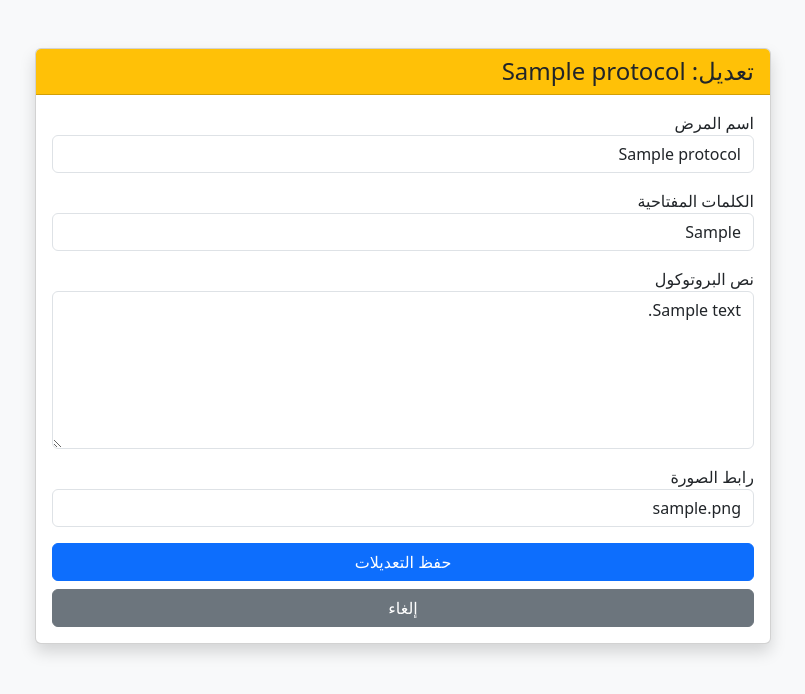
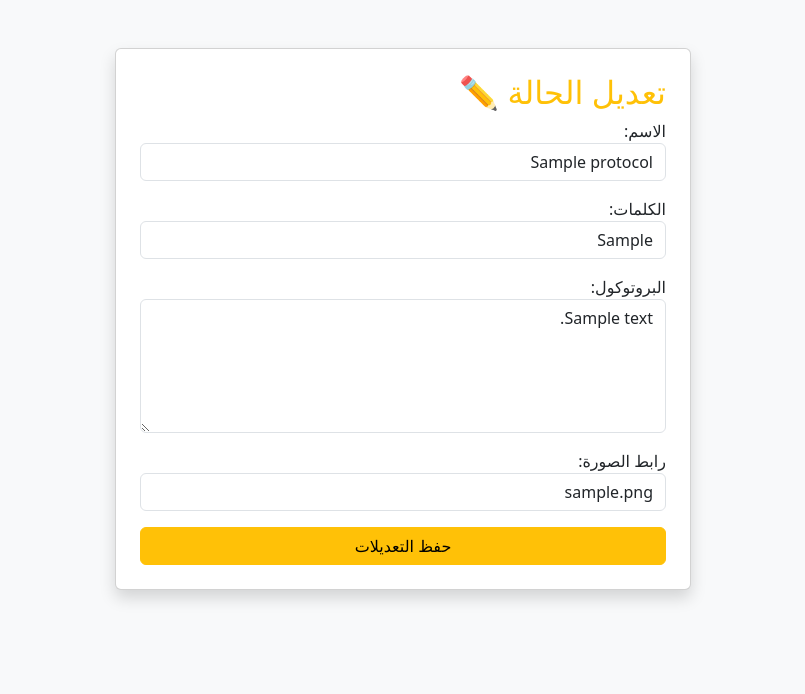
Before and after one commit to abohamza122025-a11y/PhysioExpert-Pro, a Flask app: page /admin/edit/1 in a window 1280 px wide. Shown: the top 694 px of the page, without its empty margins (237-1042 px from the left). Run offline with Flask 3, Linux system fonts and the light colour scheme; a user stored in the database is signed in; tables that the repository leaves empty hold one stand-in row (values such as "Sample post").

Commit message:
Update edit_protocol.html

```diff
--- a/templates/edit_protocol.html
+++ b/templates/edit_protocol.html
@@ -1,42 +1,20 @@
 <!DOCTYPE html>
 <html lang="ar" dir="rtl">
 <head>
-    <meta charset="UTF-8">
-    <title>تعديل البروتوكول</title>
+    <meta charset="UTF-8"><title>تعديل</title>
     <link href="https://cdn.jsdelivr.net/npm/bootstrap@5.3.0/dist/css/bootstrap.min.css" rel="stylesheet">
 </head>
-<body class="bg-light">
-    <div class="container mt-5">
-        <div class="row justify-content-center">
-            <div class="col-md-8">
-                <div class="card shadow">
-                    <div class="card-header bg-warning text-dark">
-                        <h4 class="mb-0">تعديل: {{ protocol.disease_name }}</h4>
-                    </div>
-                    <div class="card-body">
-                        <form method="POST">
-                            <div class="mb-3">
-                                <label>اسم المرض</label>
-                                <input type="text" name="disease_name" class="form-control" value="{{ protocol.disease_name }}" required>
-                            </div>
-                            <div class="mb-3">
-                                <label>الكلمات المفتاحية</label>
-                                <input type="text" name="keywords" class="form-control" value="{{ protocol.keywords }}">
-                            </div>
-                            <div class="mb-3">
-                                <label>نص البروتوكول</label>
-                                <textarea name="protocol_text" class="form-control" rows="6" required>{{ protocol.protocol_text }}</textarea>
-                            </div>
-                            <div class="mb-3">
-                                <label>رابط الصورة</label>
-                                <input type="url" name="image_url" class="form-control" value="{{ protocol.electrode_image_url }}">
-                            </div>
-                            <button type="submit" class="btn btn-primary w-100">حفظ التعديلات</button>
-                            <a href="{{ url_for('admin_dashboard') }}" class="btn btn-secondary w-100 mt-2">إلغاء</a>
-                        </form>
-                    </div>
-                </div>
-            </div>
+<body class="bg-light py-5 text-end">
+    <div class="container" style="max-width: 600px;">
+        <div class="card p-4 shadow">
+            <h2 class="text-warning">تعديل الحالة ✏️</h2>
+            <form method="POST">
+                <div class="mb-3"><label>الاسم:</label><input type="text" name="disease_name" class="form-control" value="{{ protocol.disease_name }}" required></div>
+                <div class="mb-3"><label>الكلمات:</label><input type="text" name="keywords" class="form-control" value="{{ protocol.keywords }}"></div>
+                <div class="mb-3"><label>البروتوكول:</label><textarea name="protocol_text" class="form-control" rows="5" required>{{ protocol.protocol_text }}</textarea></div>
+                <div class="mb-3"><label>رابط الصورة:</label><input type="url" name="image_url" class="form-control" value="{{ protocol.electrode_image_url }}"></div>
+                <button type="submit" class="btn btn-warning w-100">حفظ التعديلات</button>
+            </form>
         </div>
     </div>
 </body>
```
